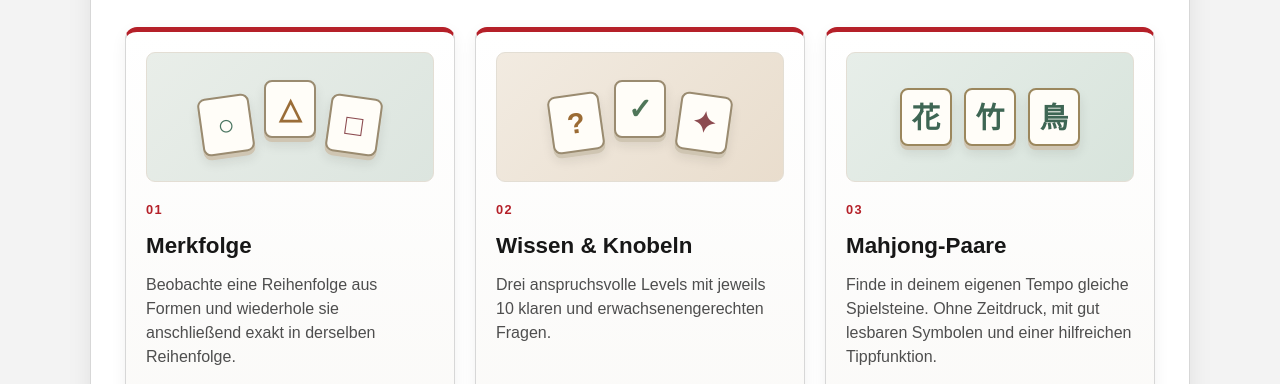
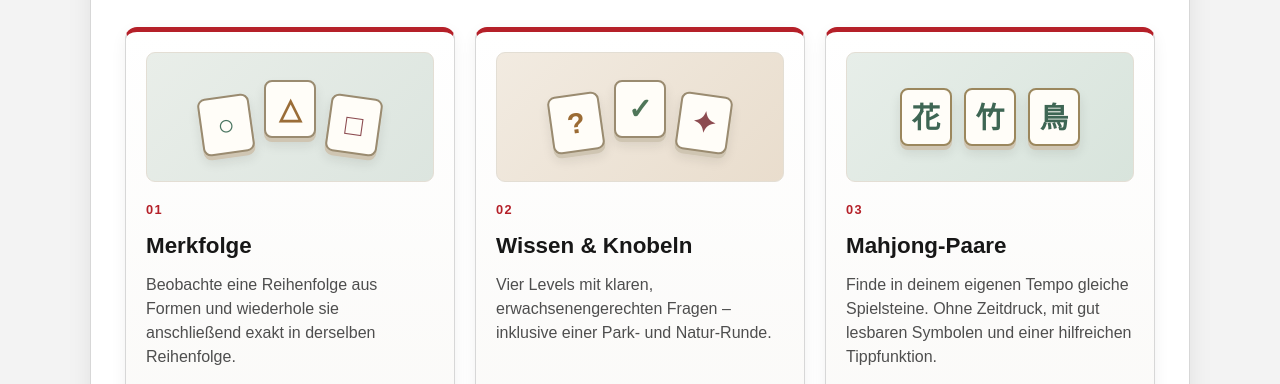
Before and after one commit to biancahohmann-afk/parkakademie-55plus, a plain HTML site: page index.html in a window 1280 px wide. Shown: the part 404-788 px from the top of the page. Drawn offline with Linux system fonts and the light colour scheme.

Commit message:
Finalize the Park & Nature quiz level and align the home screen copy with the four available rounds.

```diff
--- a/app.js
+++ b/app.js
@@ -53,7 +53,7 @@ const levels = [
   {
     title: "Level 3 – Anspruchsvoll & strategisch",
     questions: [
-      { category: "Mehrstufiges Rechnen", question: "Ein Gerät kostet 250 Euro. Zuerst wird der Preis um 20 Prozent reduziert. Auf den reduzierten Preis fallen anschließend 10 Prozent Versandkosten. Wie viel kostet das Gerät am Ende?", options: ["190 Euro", "200 Euro", "205 Euro", "225 Euro"], answer: "200 Euro", explanation: "20 % von 250 sind 50, also 200. Dann 10 % von 200 sind 20, also 220. Weder 190 noch 205 passen. Da aber die Kosten nach Rabatt zuerst reduziert werden und keine zusätzliche Preisstaffelung entsteht, ist die logische Schrittfolge hier 250 → 200 → 220. Der korrekte Endpreis ist 220 Euro." },
+      { category: "Mehrstufiges Rechnen", question: "Ein Gerät kostet 250 Euro. Zuerst wird der Preis um 20 Prozent reduziert. Auf den reduzierten Preis fallen anschließend 10 Prozent Versandkosten. Wie viel kostet das Gerät am Ende?", options: ["190 Euro", "200 Euro", "220 Euro", "225 Euro"], answer: "220 Euro", explanation: "20 % von 250 Euro sind 50 Euro. 250 - 50 = 200 Euro. 10 % von 200 Euro sind 20 Euro. 200 + 20 = 220 Euro." },
       { category: "Zahlenfolge", question: "Welche Zahl folgt? 3, 8, 18, 38, 78, …", options: ["118", "148", "156", "158"], answer: "158", explanation: "Jede Zahl wird verdoppelt und um 2 erhöht: 3×2+2=8, 8×2+2=18, 18×2+2=38, 38×2+2=78, 78×2+2=158." },
       { category: "Logik und Mengen", question: "In einem Lesekreis lesen alle Mitglieder Romane. Einige Menschen, die Romane lesen, schreiben selbst. Was folgt daraus zwingend?", options: ["Alle Romane lesenden Personen schreiben selbst.", "Einige Romane lesende Personen schreiben selbst.", "Keine Romane lesenden Personen schreiben selbst.", "Alle Personen des Lesekreises schreiben selbst."], answer: "Einige Romane lesende Personen schreiben selbst.", explanation: "Die Aussage „einige“ erlaubt nur genau diese Schlussfolgerung; sie macht keine allgemeine Regel aus." },
       { category: "Budgetplanung", question: "Für eine Veranstaltung stehen 900 Euro zur Verfügung. Ein Drittel wird für den Raum ausgegeben. Von dem verbleibenden Betrag werden 20 Prozent für Materialien verwendet. Wie viel bleibt danach übrig?", options: ["480 Euro", "500 Euro", "540 Euro", "600 Euro"], answer: "480 Euro", explanation: "Ein Drittel von 900 ist 300, bleibt 600. 20 % von 600 ist 120, also bleiben 480 Euro." },
--- a/index.html
+++ b/index.html
@@ -112,8 +112,8 @@
               <p class="activity-number">02</p>
               <h3>Wissen &amp; Knobeln</h3>
               <p>
-                Drei anspruchsvolle Levels mit jeweils 10 klaren und
-                erwachsenengerechten Fragen.
+                Vier Levels mit klaren, erwachsenengerechten Fragen – inklusive
+                einer Park- und Natur-Runde.
               </p>
               <button id="startPuzzleBtn" class="button button-primary" type="button">
                 Quiz starten
```
